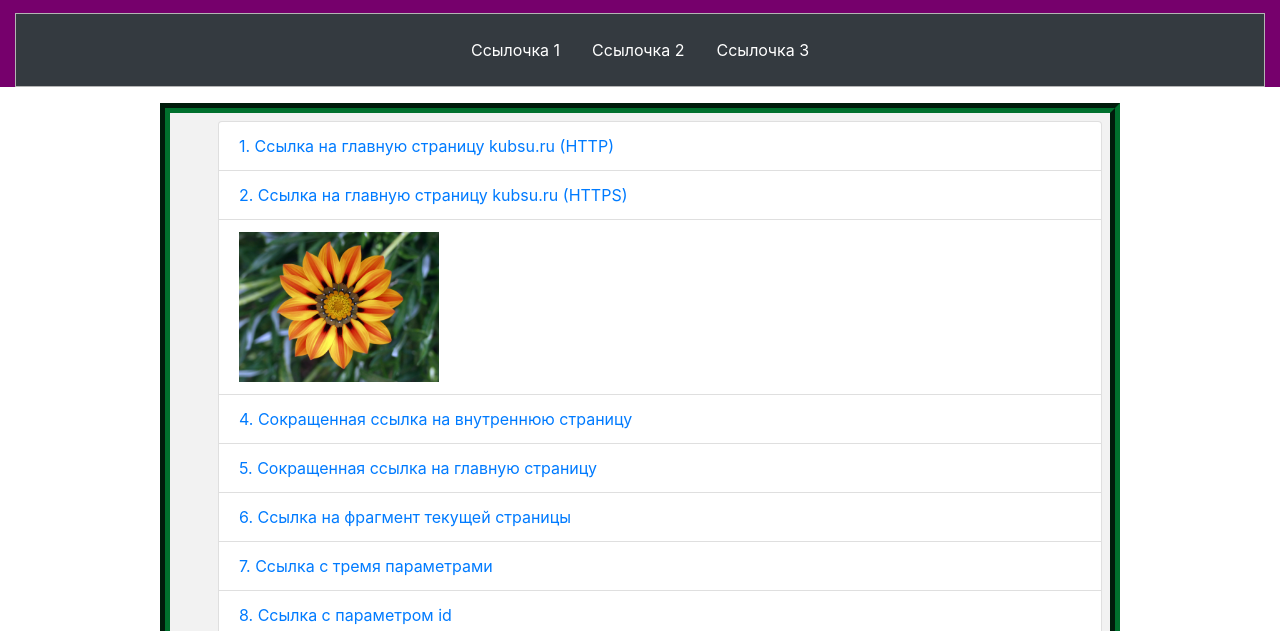
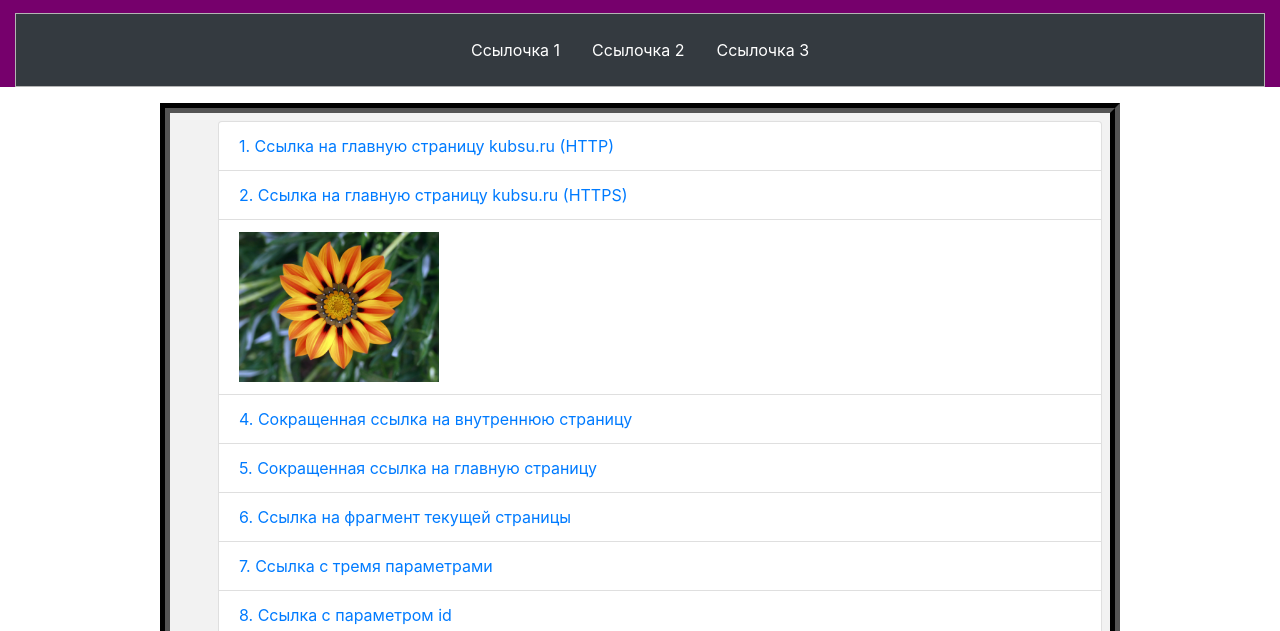
Before and after one commit to VanFaz/web4, a plain HTML site: page index.html in a window 1280 px wide. Shown: the part 169-800 px from the top of the page. Drawn offline with nearby package versions, Linux system fonts and the light colour scheme.

Commit message:
Update style.css

```diff
--- a/style.css
+++ b/style.css
@@ -36,7 +36,7 @@ div.hiper, div.forma, div.tabl {
 }
 
 div.hiper {
-    border: 10px groove rgb(0, 112, 45);
+    border: 10px groove black;
     order:1;
 }
 
```
